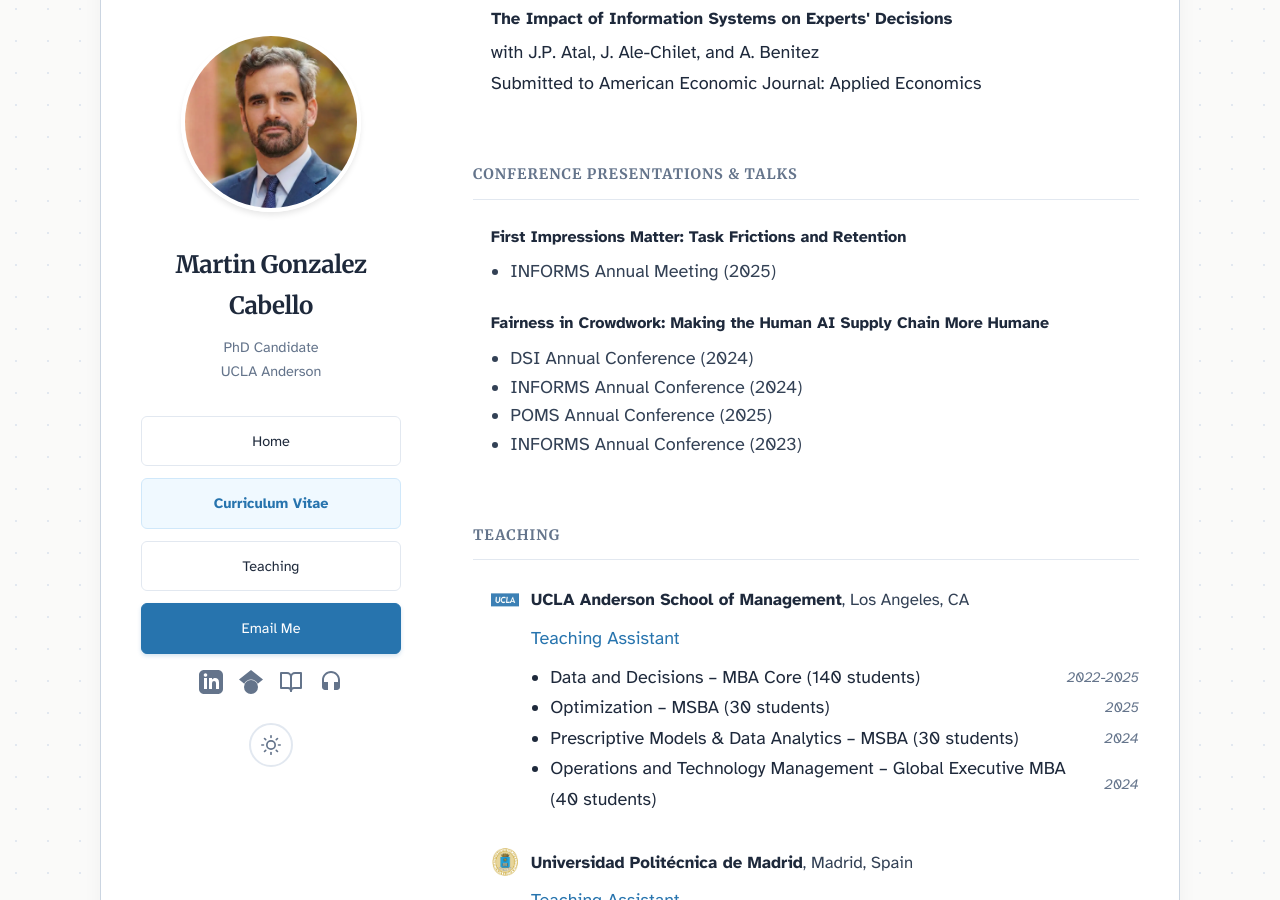
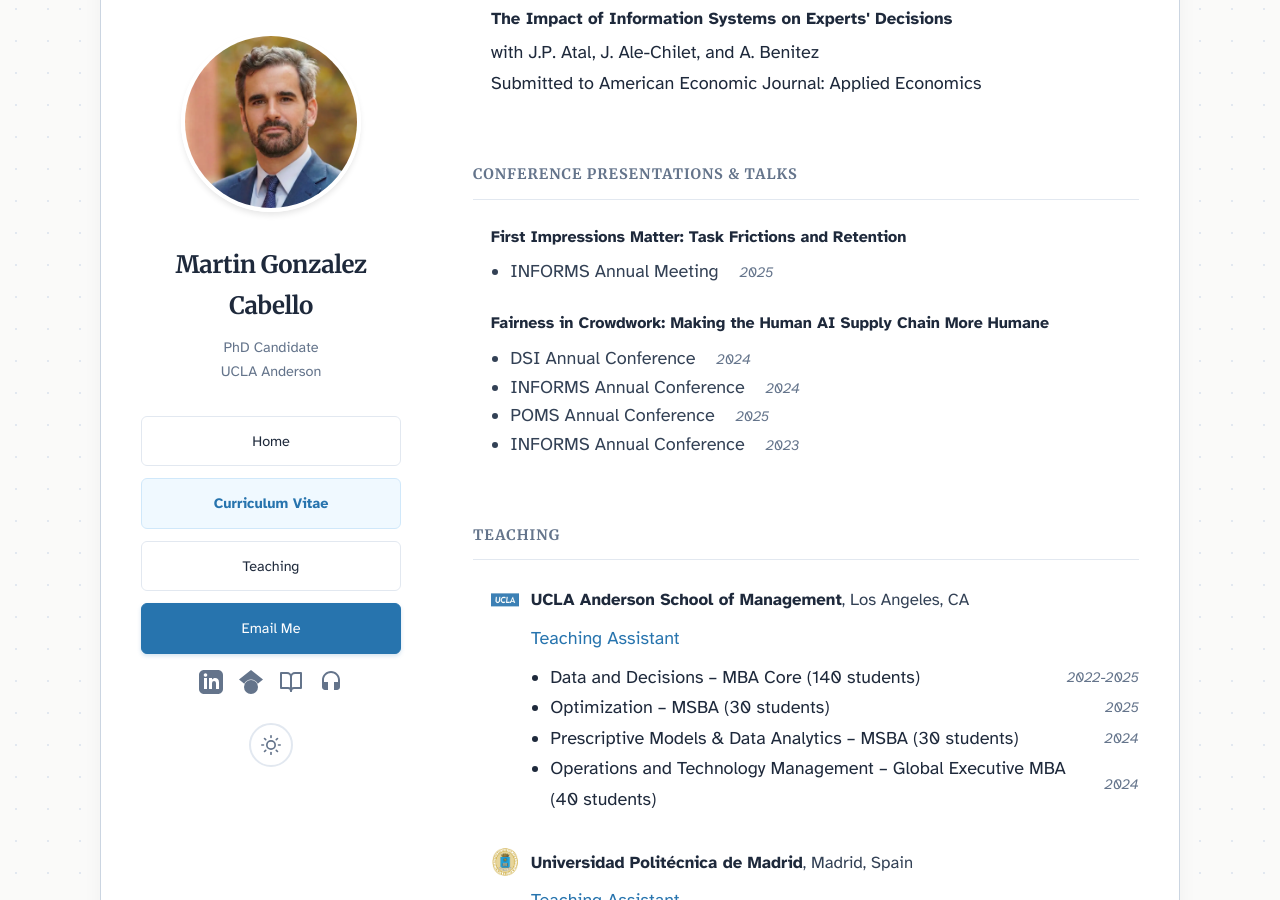
Before and after one commit to martins73/research-site, a Jekyll site: the page built from _pages/cv.html, in a window 1280 px wide and 900 px high, scrolled down 1607 px. Built offline with Jekyll 4.4.1, drawn with Linux system fonts in a browser that asks for light colours.

Commit message:
Refactor CV talks list for better formatting

```diff
--- a/_pages/cv.html
+++ b/_pages/cv.html
@@ -225,7 +225,10 @@ description: Academic CV and professional background in analytics, operations, a
         <ul class="cv-talks-list">
             {% for talk in paper.talks %}
                 <li>
-                    {{ talk.event }} ({{ talk.year }})
+                    {{ talk.event }}
+                    <span class="cv-date">
+                        {{ talk.year }}
+                    </span>
                 </li>
             {% endfor %}
         </ul>
```
